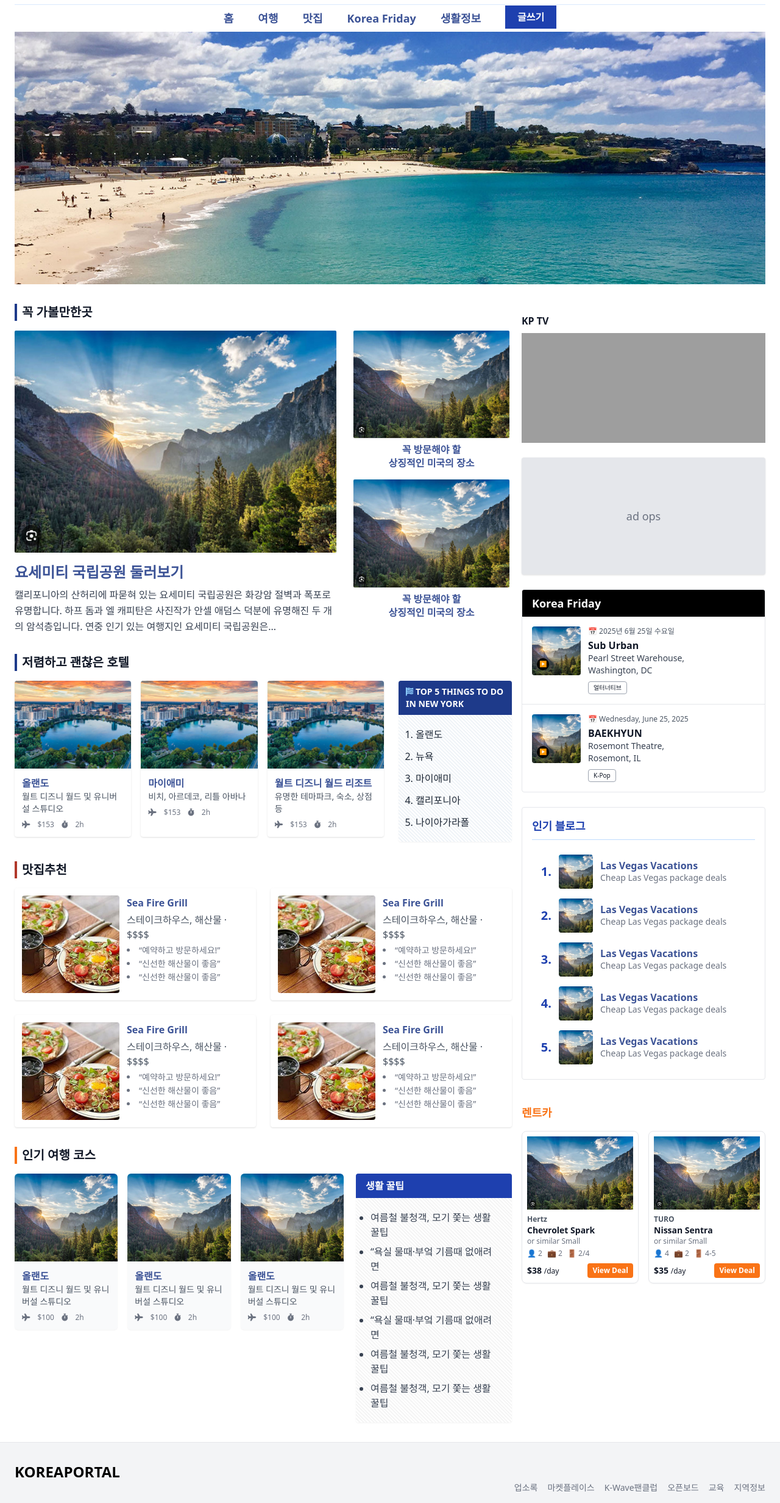
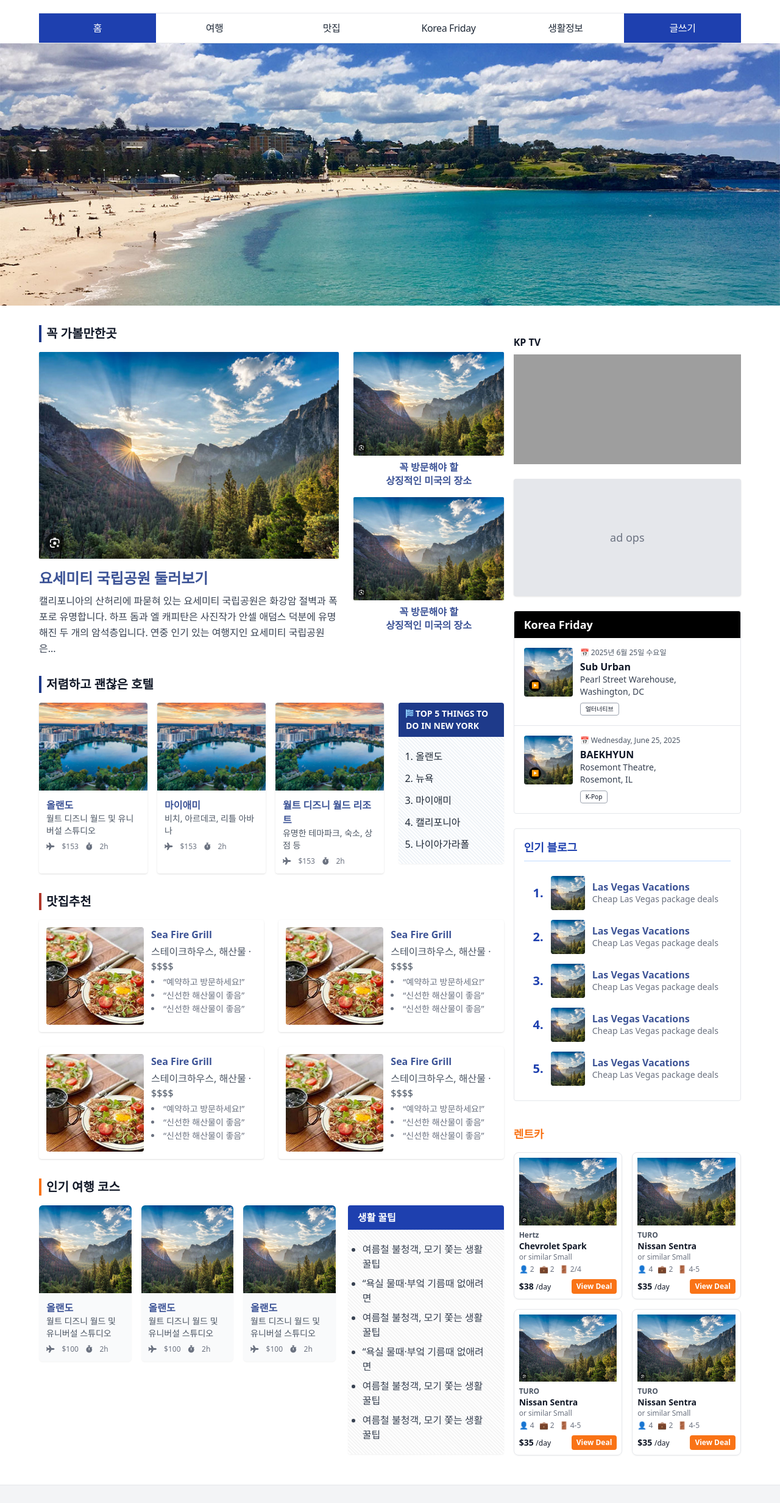
Before and after one commit to callac054/kp-website, a website: page index.html in a window 1280 px wide. Shown: the part 125-2589 px from the top of the page at 61% size. Drawn offline with Linux system fonts and the light colour scheme; grey boxes are pictures that could not be loaded.

Commit message:
feat(nav): full-width equal menu + black hover

```diff
--- a/index.html
+++ b/index.html
@@ -70,7 +70,7 @@
       </div>
     </header>
 
-    <nav class="menu-bar">
+  <!--    <nav class="menu-bar">
       <ul class="kmenu">
         <li><a href="#" class="menu-link">홈</a></li>
         <li class="relative group">
@@ -89,7 +89,37 @@
         <li><a href="#" class="menu-link">생활정보</a></li>
         <li><a href="#" class="menu-button">글쓰기</a></li>
       </ul>
+    </nav>-->
+
+    <header class="main-menu">
+  <!-- 컨테이너 안에 꽉 채우고 싶다면 container 래핑 -->
+  <!-- <div class="container"> -->
+    <nav aria-label="Primary">
+      <ul class="main-menu__list">
+        <li class="main-menu__item">
+          <a href="/" class="main-menu__link main-menu__link--active" aria-current="page">홈</a>
+        </li>
+        <li class="main-menu__item">
+          <a href="/news" class="main-menu__link">여행</a>
+        </li>
+        <li class="main-menu__item">
+          <a href="/community" class="main-menu__link">맛집</a>
+        </li>
+        <li class="main-menu__item">
+          <a href="/events" class="main-menu__link">Korea Friday</a>
+        </li>
+        <li class="main-menu__item">
+          <a href="/travel" class="main-menu__link">생활정보</a>
+        </li>
+         <li class="main-menu__item">
+          <a href="/travel" class="main-menu__link main-menu__link--active">글쓰기</a>
+        </li>
+      </ul>
     </nav>
+  <!-- </div> -->
+</header>
+</div>
+
     <section>
       <img src="./src/images/beach.jpg" alt="Main Visual" class="w-full" />
     </section>
@@ -468,6 +498,36 @@
         <button class="rentcar-btn">View Deal</button>
       </div>
     </div>
+
+    <!-- 차량 3 -->
+    <div class="rentcar-card">
+      <img src="src/images/s-001.jpg" alt="Nissan Sentra" class="rentcar-img" />
+      <p class="rentcar-brand">TURO</p>
+      <p class="rentcar-model">Nissan Sentra</p>
+      <p class="rentcar-type">or similar Small</p>
+      <div class="rentcar-info">
+        <span>👤 4</span><span>💼 2</span><span>🚪 4-5</span>
+      </div>
+      <div class="rentcar-footer">
+        <span class="rentcar-price">$35 <span class="rentcar-unit">/day</span></span>
+        <button class="rentcar-btn">View Deal</button>
+      </div>
+    </div>
+
+    <!-- 차량 4 -->
+    <div class="rentcar-card">
+      <img src="src/images/s-001.jpg" alt="Nissan Sentra" class="rentcar-img" />
+      <p class="rentcar-brand">TURO</p>
+      <p class="rentcar-model">Nissan Sentra</p>
+      <p class="rentcar-type">or similar Small</p>
+      <div class="rentcar-info">
+        <span>👤 4</span><span>💼 2</span><span>🚪 4-5</span>
+      </div>
+      <div class="rentcar-footer">
+        <span class="rentcar-price">$35 <span class="rentcar-unit">/day</span></span>
+        <button class="rentcar-btn">View Deal</button>
+      </div>
+    </div>
   </div>
 </section>
 
```
Also changed, not shown: dist/output.css.
